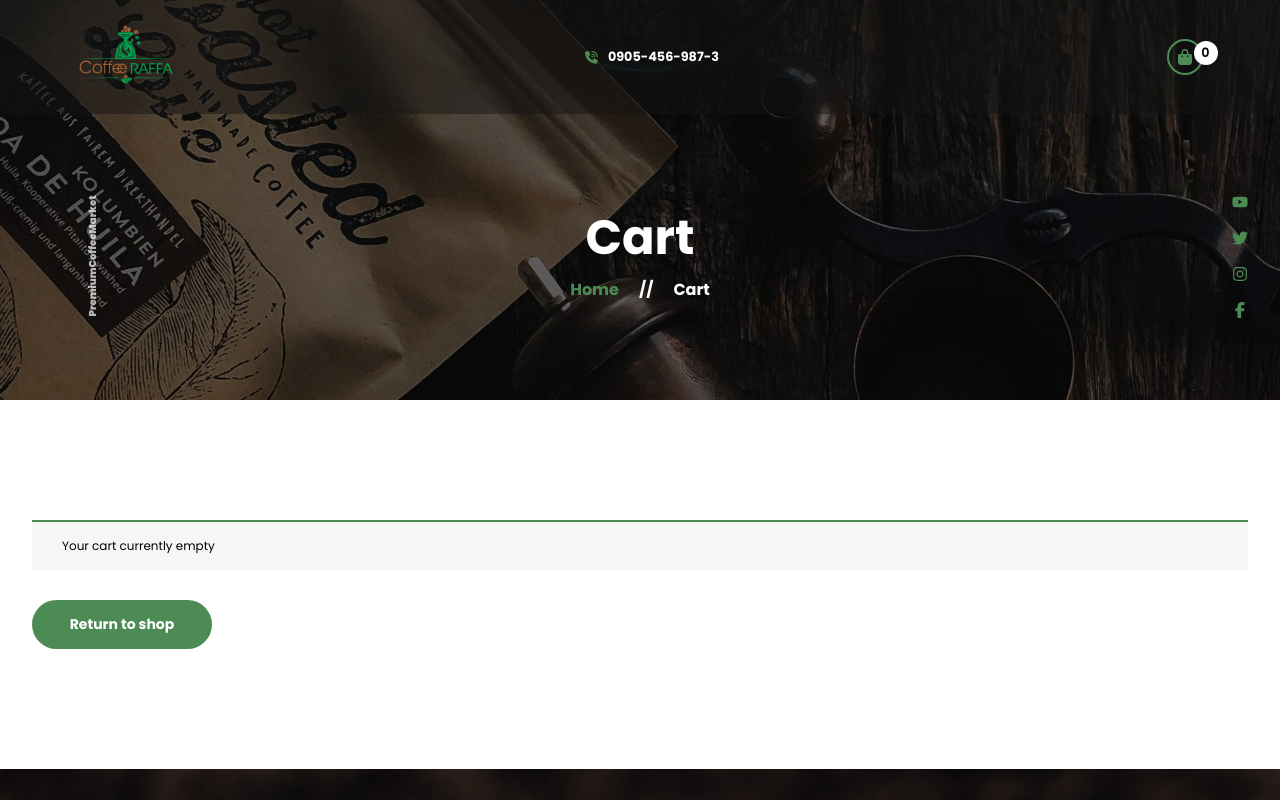
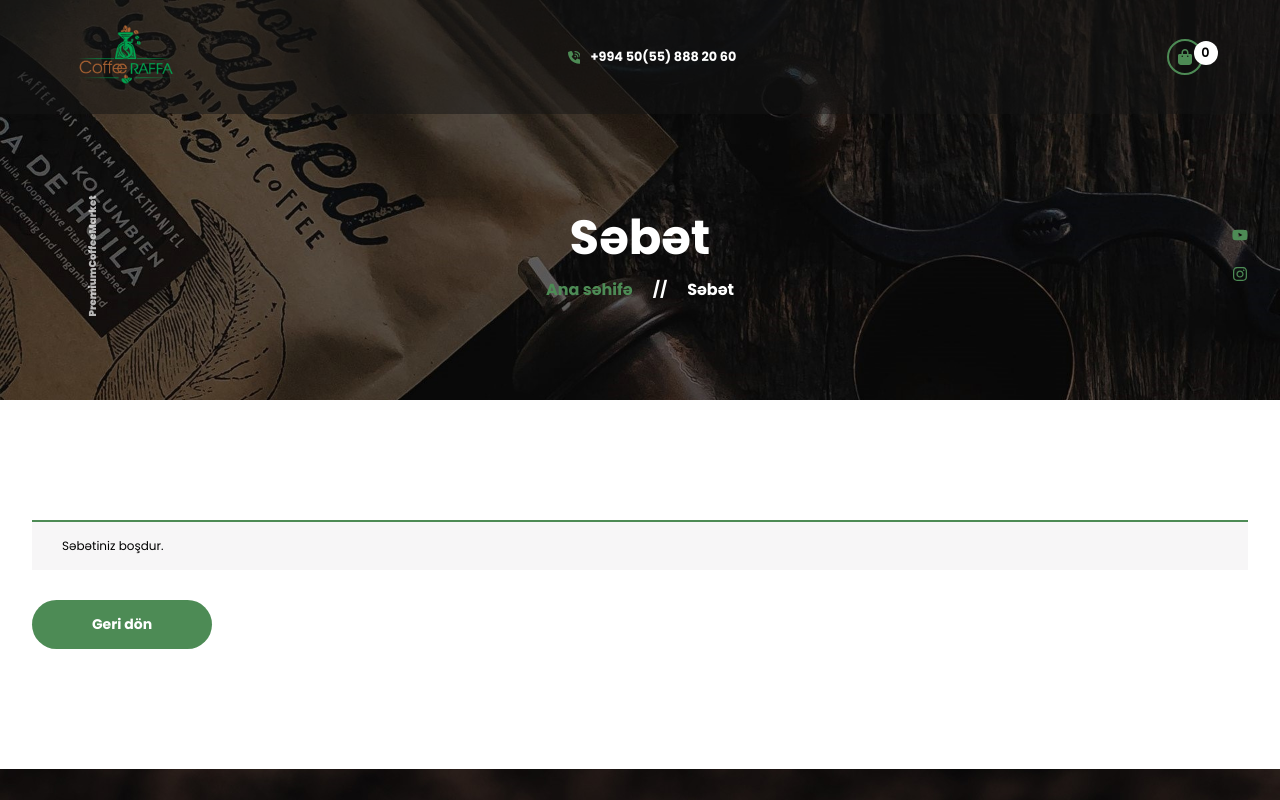
Before and after one commit to abdnurlan/CoffeeRaffa, a React (Vite) app: page /basket in a window 1280 px wide. Shown: the top 800 px of the page. Built offline with nearby package versions, Linux system fonts and the light colour scheme.

Commit message:
Basket full

```diff
--- a/src/components/Basket/Basket.module.css
+++ b/src/components/Basket/Basket.module.css
@@ -342,7 +342,7 @@
 
 .product_total_price th {
     border: 1px solid #ddd;
-    padding: 20px;
+    padding: 15px;
     justify-content: center;
     width: 150px;
     display: flex;
--- a/src/components/Basket/BasketDashboard.jsx
+++ b/src/components/Basket/BasketDashboard.jsx
@@ -47,8 +47,8 @@ const BasketDashboard = () => {
 
   const generateWhatsAppMessage = () => {
     const message = cart.cartItems.map(item => `${item.name}: \t${item.cartQuantity} × ${item.grammage} = ${(item.price * item.cartQuantity).toFixed(2)} ₼`).join('%0A%0A');
-    const totalPrice = `Total Amount: ${cartTotalAmount.toFixed(2)} ₼`;
-    const whatsappLink = `https://wa.me/+994554048181/?text=Order%20Details:%0A%0A${message}%0A%0A${totalPrice}`;
+    const totalPrice = `Ümumi qiymət : ${cartTotalAmount.toFixed(2)} ₼`;
+    const whatsappLink = `https://wa.me/+994508882060/?text=Sifariş%20Detalları:%0A%0A${message}%0A%0A${totalPrice}`;
     window.open(whatsappLink, '_blank');
   };
 
@@ -58,10 +58,10 @@ const BasketDashboard = () => {
         {cart.cartItems.length === 0 ? (
           <div>
             <div className={styles.empty_basket}>
-              <p>Your cart currently empty</p>
+              <p>Səbətiniz boşdur.</p>
             </div>
             <div className={styles.return_shop}>
-              <Link to='/'><button>Return to shop</button></Link>
+              <Link to='/'><button>Geri dön</button></Link>
             </div>
           </div>
         ) : (
@@ -72,11 +72,11 @@ const BasketDashboard = () => {
                   <tr>
                     <th className={styles.gap}></th>
                     <th className={styles.gap}></th>
-                    <th className={styles.product_price}>Product</th>
-                    <th className={styles.product_name}>Price</th>
-                    <th className={styles.product_quantity}>Quantity</th>
-                    <th className={styles.product_price}>Grammage</th>
-                    <th className={styles.product_price}>Subtotal</th>
+                    <th className={styles.product_price}>Məhsul</th>
+                    <th className={styles.product_name}>Qiymət</th>
+                    <th className={styles.product_quantity}>Say</th>
+                    <th className={styles.product_price}>Ölçü</th>
+                    <th className={styles.product_price}>Cəm</th>
                   </tr>
                 </thead>
                 <tbody>
@@ -112,7 +112,7 @@ const BasketDashboard = () => {
               <table className={styles.product_total_price}>
                 <thead>
                   <tr>
-                    <th>Total Price</th>
+                    <th>Ümumi qiymət</th>
                   </tr>
                 </thead>
                 <tbody>
@@ -128,15 +128,15 @@ const BasketDashboard = () => {
                   <button onClick={() => handleRemoveFromCart(cartItem)} className={styles.remove_button}><CiCircleRemove /></button>
                   <div className={styles.product_info}>
                     <div className={styles.product_info_text}>
-                      <p>Product:</p>
+                      <p>Məhsul :</p>
                       <p className={styles.product_name}>{cartItem.name}</p>
                     </div>
                     <div className={styles.product_info_text}>
-                      <p>Price:</p>
+                      <p>Qiymət :</p>
                       <p className={styles.product_price}>{cartItem.price} ₼</p>
                     </div>
                     <div className={styles.product_info_text}>
-                      <p>Quantity:</p>
+                      <p>Say :</p>
                       <div className={styles.quantity_container}>
                         <div className={styles.quantity_number}>{cartItem.cartQuantity}</div>
                         <div className={styles.quantity_buttons}>
@@ -146,7 +146,7 @@ const BasketDashboard = () => {
                       </div>
                     </div>
                     <div className={styles.product_info_text}>
-                      <p>Grammage:</p>
+                      <p>Ölçü :</p>
                       <div className={styles.grammage_container}>
                         <div className={styles.quantity_number}>{cartItem.grammage}</div>
                         <div className={styles.quantity_buttons}>
@@ -156,18 +156,18 @@ const BasketDashboard = () => {
                       </div>
                     </div>
                     <div className={styles.product_info_text}>
-                      <p>Subtotal:</p>
+                      <p>Cəm :</p>
                       <p className={styles.product_subtotal}>{(cartItem.price * cartItem.cartQuantity).toFixed(2)} ₼</p>
                     </div>
                   </div>
                 </div>
               ))}
               <div className={styles.total_price}>
-                <p>Total Price: {cartTotalAmount.toFixed(2)} ₼</p>
+                <p>Ümumi qiymət : {cartTotalAmount.toFixed(2)} ₼</p>
               </div>
             </div>
             <div className={styles.let_order}>
-              <button onClick={generateWhatsAppMessage}>Let Order</button>
+              <button onClick={generateWhatsAppMessage}>Sifariş et</button>
             </div>
           </>
         )}
--- a/src/components/Basket/BasketHeader.jsx
+++ b/src/components/Basket/BasketHeader.jsx
@@ -1,6 +1,6 @@
 import React from 'react'
 import styles from './Basket.module.css'
-import { FaFacebookF, FaInstagram, FaTwitter, FaYoutube } from 'react-icons/fa6'
+import { FaInstagram, FaYoutube } from 'react-icons/fa6'
 import { Link } from 'react-router-dom'
 
 const BasketHeader = () => {
@@ -11,18 +11,16 @@ const BasketHeader = () => {
             <span>PremiumCoffeeMarket</span>
         </div>
         <div className={styles.basket_header_text}>
-            <h3>Cart</h3>
+            <h3>Səbət</h3>
             <div className={styles.basket_header_links}>
-                <Link to={'/'}><h6>Home</h6></Link>
+                <Link to={'/'}><h6>Ana səhifə</h6></Link>
                 <h6>//</h6>
-                <h6>Cart</h6>
+                <h6>Səbət</h6>
             </div>
         </div>
         <div className={styles.basket_header_social}>
-            <FaYoutube />
-            <FaTwitter />
-            <FaInstagram />
-            <FaFacebookF />
+            <Link to="https://www.youtube.com/@elnurtarverdiyev3941"><FaYoutube /></Link>
+            <Link to="https://www.instagram.com/coffee.raffa/"><FaInstagram /></Link>
         </div>
       </div>
     </div>
--- a/src/components/Basket/BasketNavbar.jsx
+++ b/src/components/Basket/BasketNavbar.jsx
@@ -1,4 +1,4 @@
-import React, {useEffect} from 'react'
+import React, { useEffect } from 'react'
 import styles from './Basket.module.css'
 import { Link } from 'react-router-dom'
 import { FaBagShopping, FaPhoneVolume } from 'react-icons/fa6'
@@ -8,7 +8,7 @@ import { useSelector, useDispatch } from 'react-redux'
 import { getTotals } from '../../features/cartSlice';
 
 const BasketNavbar = () => {
-  const {cartTotalQuantity} = useSelector(state => state.cart)
+  const { cartTotalQuantity } = useSelector(state => state.cart)
   const cart = useSelector((state) => state.cart)
   const dispatch = useDispatch()
 
@@ -21,12 +21,14 @@ const BasketNavbar = () => {
       <div className={styles.black_bg}>
         <div className='container'>
           <div className={styles.basket_navbar}>
+            <Link to="/">
               <div className={styles.navbar_logo}>
                 <img src={Logo} alt="logo" />
               </div>
+            </Link>
             <div className={styles.phone}>
               <FaPhoneVolume />
-                    <h4>0905-456-987-3</h4>
+              <h4>+994 50(55) 888 20 60</h4>
             </div>
             <div className={styles.navbar_basket}>
               <div className={styles.product_counter}>
@@ -34,14 +36,14 @@ const BasketNavbar = () => {
               </div>
               <Link to="/basket">
                 <div className={styles.navbar_basket_icon}>
-                        <FaBagShopping/>
+                  <FaBagShopping />
                 </div>
               </Link>
             </div>
           </div>
         </div>
       </div>
-      <BasketHeader/>
+      <BasketHeader />
     </div>
   )
 }
```
Lines whose indentation alone changed are shown as unchanged.
